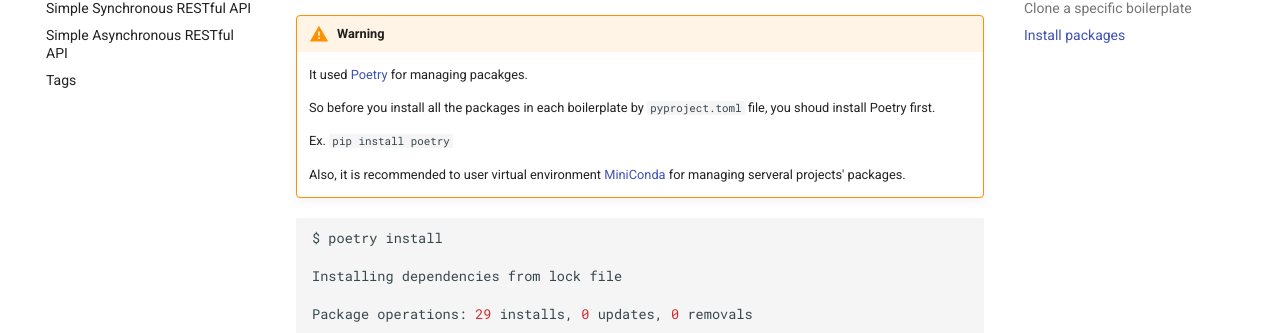
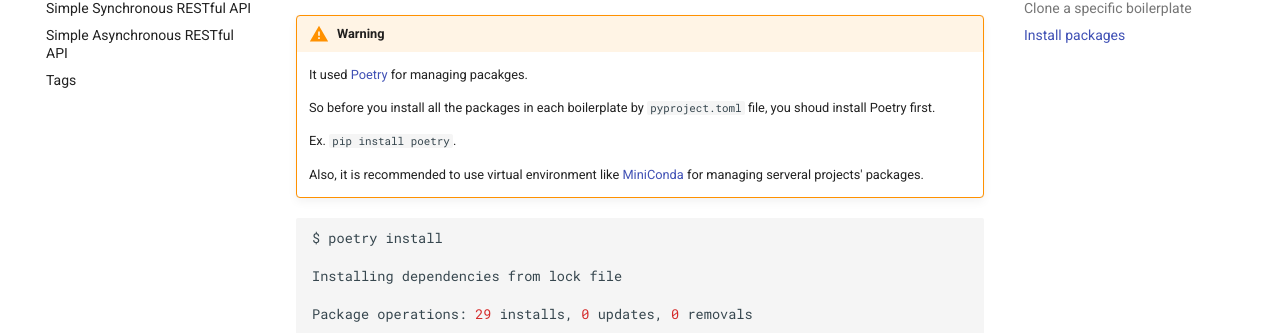
Before and after one commit to 0417taehyun/fastapi-boilerplate, an MkDocs documentation site: the page built from docs/en/index.md, in a window 1280 px wide and 900 px high, scrolled down 1346 px. Shown: the part 127-460 px from the top of the window. Built offline with MkDocs 1.6.1 and Material for MkDocs 9.7.7, drawn with Linux system fonts in a browser that asks for light colours; emoji names are drawn with the system emoji font; comment, search, counter and statistics services are not loaded.

````diff
--- a/docs/en/index.md
+++ b/docs/en/index.md
@@ -54,9 +54,9 @@
 
     So before you install all the packages in each boilerplate by `pyproject.toml` file, you shoud install Poetry first.
 
-    Ex. `pip install poetry`
+    Ex. `pip install poetry`.
 
-    Also, it is recommended to user virtual environment [MiniConda](https://docs.conda.io/en/latest/miniconda.html) for managing serveral projects' packages.
+    Also, it is recommended to use virtual environment like [MiniConda](https://docs.conda.io/en/latest/miniconda.html) for managing serveral projects' packages.
 
 <div class="termy">
     ```sh
````
Also changed, not shown: docs/en/tags.md (+2 -2 lines), docs/ko/index.md (+5 -4 lines), docs/ko/tags.md (+2 -2 lines).
